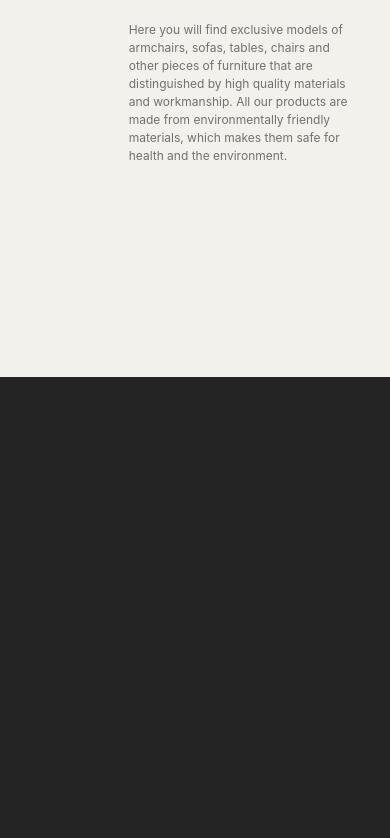
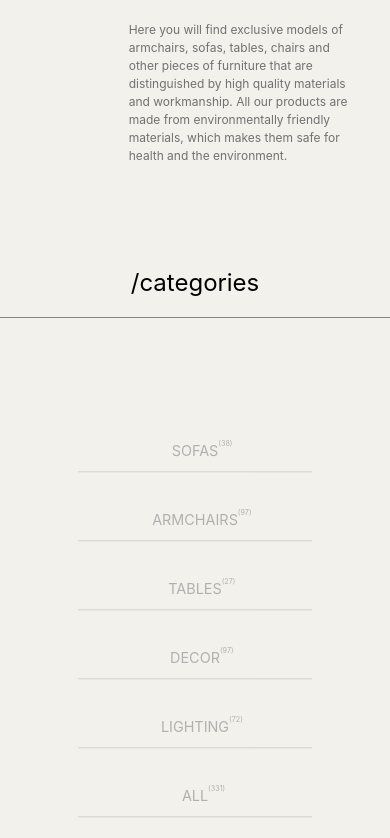
Before and after one commit to deluxe-catalyst/Urbanest-site-project, a React (Vite) app: page / in a window 390 px wide. Shown: the part 1130-1968 px from the top of the page. Before the commit the page ends 1507 px from the top, so only its background shows below. Built offline with nearby package versions, Linux system fonts and the light colour scheme.

Commit message:
фикс хука gsap реализации меню категорий

```diff
--- a/src/App.tsx
+++ b/src/App.tsx
@@ -14,7 +14,7 @@ function App() {
     ScrollSmoother.create({
       wrapper: '.wrapper',
       content: '.content',
-      smooth: 1,
+      smooth: 0.8,
       effects: true,
       ignoreMobileResize: true,
       normalizeScroll: true,
--- /dev/null
+++ b/src/components/elements/MainTitle/MainTitle.module.css
@@ -0,0 +1,18 @@
+.title{
+    color: black;
+    font-weight: normal;
+    width: 100%;
+    display: flex;
+    justify-content: center;
+    padding-block: 16px;
+    border-bottom: var(--main-border);
+    margin-bottom: 30px;
+    font-size: var(--font-size-l);
+}
+
+
+@media (max-width: 991px){
+    .title{
+        font-size: var(--font-size-m);
+    }
+}
--- /dev/null
+++ b/src/components/elements/MainTitle/MainTitle.tsx
@@ -0,0 +1,9 @@
+import classes from "./MainTitle.module.css";
+
+interface Props {
+    children: string;
+}
+
+export default function MainTitle({children} : Props) {
+    return <h2 className={classes['title']}>{children}</h2>
+}
--- a/src/components/pages/MainPage/MainPage.tsx
+++ b/src/components/pages/MainPage/MainPage.tsx
@@ -1,4 +1,5 @@
 import classes from './MainPage.module.css'
+import CategoriesSection from './sections/CategoriesSection/CategroiesSection'
 import MainSection from './sections/MainSection/MainSection'
 import SpanSection from './sections/SpanSection/SpanSection'
 
@@ -8,6 +9,7 @@ export default function MainPage() {
             <div className={classes['container__wrapper']}>
                 <MainSection/>
                 <SpanSection/>
+                <CategoriesSection/>
             </div>
         </div>
     )
--- a/src/components/pages/MainPage/sections/CategoriesSection/CategoriesSection.module.css
+++ b/src/components/pages/MainPage/sections/CategoriesSection/CategoriesSection.module.css
@@ -0,0 +1,52 @@
+
+.categories-menu{
+    display: flex;
+    flex-direction: column;
+}
+
+.menu__wrapper{
+    display: flex;
+    width: 100%;
+    justify-content: center;
+    border-bottom: var(--main-border);
+    transition: .1s;
+    cursor: pointer;
+    transform: translateY(100%) scale(0.6);
+    opacity: 0.5;
+
+}
+
+.categories-menu__item{
+    text-transform: uppercase;
+    text-decoration: none;
+    color: var(--font-color-gray);
+    justify-content: center;
+    padding-block: 16px;
+    font-size: var(--font-size-l);
+    font-weight: 400;
+    transition: .1s;
+    position: relative;
+}
+
+.menu__wrapper:hover .categories-menu__item{
+    color: black;
+    transform: scale(1.05);
+}
+
+.menu__wrapper:hover{
+    border-bottom: 1px solid black;
+}
+
+.item__count{
+    position: absolute;
+    font-size: var(--font-size-xs);
+    top: 0;
+    left: 100%;
+}
+
+
+@media (max-width: 991px){
+    .categories-menu__item, .title{
+        font-size: var(--font-size-m);
+    }
+}
--- /dev/null
+++ b/src/components/pages/MainPage/sections/CategoriesSection/CategoriesSectionAnimations.ts
@@ -0,0 +1,31 @@
+const animationsConfig = (element : HTMLElement) => [
+    {
+        element: element,
+        config: {
+            y: '0',
+            opacity: 1,
+            scrollTrigger: {
+                trigger: element,
+                start: 'top 110%',
+                end: 'top 80%',
+                scrub: true,
+            }
+        }
+
+    },
+    {
+        element: element,
+        config: {
+            scale: 1,
+            scrollTrigger: {
+                trigger: element,
+                start: 'top 100%',
+                end: 'top 92%',
+                scrub: true
+            }
+        }
+
+    }
+]
+
+export default animationsConfig;
--- a/src/components/pages/MainPage/sections/CategoriesSection/CategroiesSection.tsx
+++ b/src/components/pages/MainPage/sections/CategoriesSection/CategroiesSection.tsx
@@ -1,5 +1,43 @@
+import { NavLink } from 'react-router-dom'
 import classes from './CategoriesSection.module.css'
+import categoriesList from './categoriesList'
+import MainTitle from '../../../../elements/MainTitle/MainTitle'
+import { useLayoutEffect } from 'react'
+import useGsapTo from '../../../../../hooks/useGsapTo'
+import animationsConfig  from './CategoriesSectionAnimations'
+
+
 
 export default function CategoriesSection() {
+    useLayoutEffect(() => {
+        const elements = document.querySelectorAll(`.${classes['menu__wrapper']}`);
+        if (elements.length > 0) {
+            elements.forEach((element) => {
+                if (element instanceof HTMLElement) {
+                    useGsapTo(animationsConfig(element));
+                }
+            });
+        }
+    }, []);
 
+
+    return (
+        <div className={classes['container']}>
+            <div className={classes['container__wrapper']}>
+                <MainTitle>/categories</MainTitle>
+                <div className={classes['categories-menu']}>
+                    {categoriesList.map(category =>
+                        <div key={category.id} className={classes['menu__wrapper']}>
+                            <NavLink to={'catalog/' + category.name} className={classes['categories-menu__item']}>
+                                {category.name}
+                                <p className={classes['item__count']}>
+                                    ({category.count})
+                                </p>
+                            </NavLink>
+                        </div>
+                    )}
+                </div>
+            </div>
+        </div>
+    )
 }
--- /dev/null
+++ b/src/components/pages/MainPage/sections/CategoriesSection/categoriesList.ts
@@ -0,0 +1,49 @@
+interface Category {
+    id: number;
+    name: string;
+    count: number | (() => number);
+}
+
+const calculateTotalCount = (categories: Category[]): number => {
+    return categories.slice(0, -1).reduce((acc, category) => acc + (typeof category.count === 'number' ? category.count : 0), 0);
+}
+
+const categoriesList = [
+    {
+        id: 1,
+        name: 'sofas',
+        count: 38
+    },
+    {
+        id: 2,
+        name: 'armchairs',
+        count: 97
+    },
+    {
+        id: 3,
+        name: 'tables',
+        count: 27
+    },
+    {
+        id: 4,
+        name: 'decor',
+        count: 97
+    },
+    {
+        id: 5,
+        name: 'lighting',
+        count: 72
+    },
+    {
+        id: 6,
+        name: 'all',
+        count: 0,
+    }
+]
+
+categoriesList[categoriesList.length - 1].count = calculateTotalCount(categoriesList);
+
+
+
+
+export default categoriesList;
--- a/src/components/pages/MainPage/sections/MainSection/MainSection.tsx
+++ b/src/components/pages/MainPage/sections/MainSection/MainSection.tsx
@@ -19,8 +19,8 @@ export default function MainSection() {
         <div className={classes['container']}>
             <div className={classes['container__wrapper']}>
                 <div ref={refs.titleBoxRef} className={classes['title-box']}>
-                    <h2 data-lag='0.08' className={classes['main-title']}>Designer furniture for comfort</h2>
-                    <div className={classes.btn} data-lag='0.12'>
+                    <h2 className={classes['main-title']}>Designer furniture for comfort</h2>
+                    <div className={classes.btn}>
                         <Button theme='arrow-btn'>Shop now</Button>
                     </div>
                 </div>
--- a/src/components/pages/MainPage/sections/MainSection/MainSectionAnimations.ts
+++ b/src/components/pages/MainPage/sections/MainSection/MainSectionAnimations.ts
@@ -8,7 +8,7 @@ export const useMainSectionRefs = () => {
     }
 }
 
-export const animationsConfig  = (refs : {[key: string] : MutableRefObject<HTMLElement | null>}) =>
+export const animationsConfig  = (refs : {[key: string] : MutableRefObject<HTMLElement | null>})=>
     [
         {
           element: refs.mainLogoRef.current,
--- a/src/components/pages/MainPage/sections/SpanSection/SpanSection.module.css
+++ b/src/components/pages/MainPage/sections/SpanSection/SpanSection.module.css
@@ -54,6 +54,7 @@
     }
     .container{
         padding-top: 64px;
+        padding-bottom: 64px;;
         width: var(--main-wrapper-width);
         margin: 0 auto;
     }
--- a/src/hooks/useGsapTo.ts
+++ b/src/hooks/useGsapTo.ts
@@ -1,6 +1,10 @@
-gsap.registerPlugin(ScrollTrigger);
 
-const useGsapTo = (animations) => {
+interface AnimationInterface {
+    element: HTMLElement | null;
+    config: object;
+}
+
+const useGsapTo = (animations : AnimationInterface[]) => {
     animations.forEach(({ element, config }) => {
         if (element) {
             gsap.to(element, config);
```
